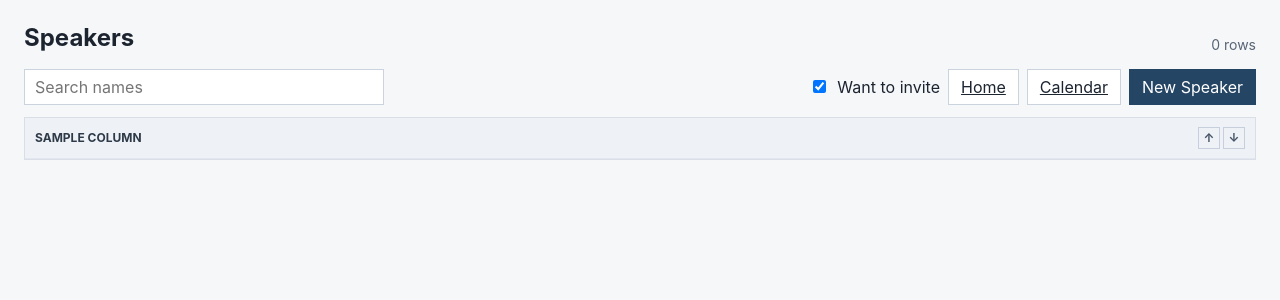
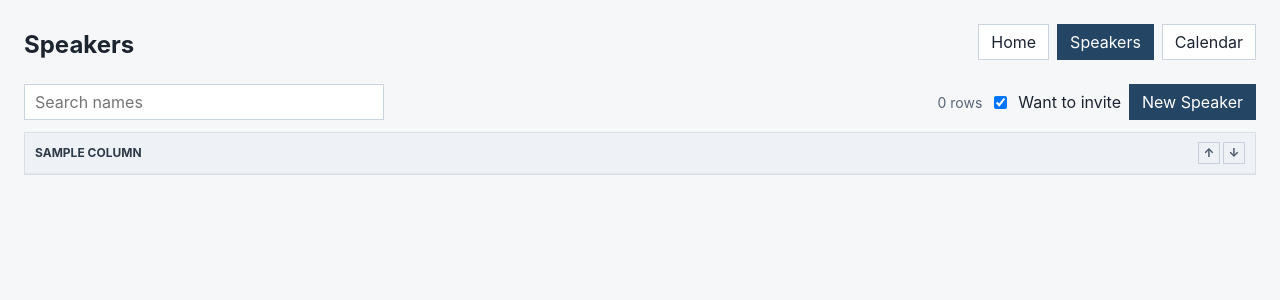
Before and after one commit to Gulliver-Lab/Seminars, a Python web app: template web-app/src/seminars/templates/speakers.html in a window 1280 px wide. Shown: the top 300 px of the page. Run offline with Jinja, Linux system fonts and the light colour scheme; the template is opened without the code that fills it: most values are stand-ins (such as "Sample title", 1, 10 or a date in 2020).

Commit message:
feat: better navigation UI

```diff
--- a/web-app/src/seminars/templates/speakers.html
+++ b/web-app/src/seminars/templates/speakers.html
@@ -30,7 +30,7 @@
         display: flex;
         gap: 16px;
         justify-content: space-between;
-        margin-bottom: 16px;
+        margin-bottom: 24px;
       }
 
       h1 {
@@ -63,6 +63,24 @@
       .nav {
         display: flex;
         gap: 8px;
+      }
+
+      .nav .button {
+        background: #ffffff;
+        border: 1px solid #cbd3df;
+        color: #1c2430;
+        text-decoration: none;
+      }
+
+      .nav .button:hover {
+        background: #eef2f7;
+        border-color: #aeb9c8;
+      }
+
+      .nav .button.active {
+        background: #254565;
+        border-color: #254565;
+        color: #ffffff;
       }
 
       .search-input {
@@ -465,7 +483,11 @@
     <main>
       <div class="page-header">
         <h1>Speakers</h1>
-        <div class="count"><span id="visible-count">{{ visible_count }}</span> rows</div>
+        <nav class="nav" aria-label="Primary">
+          <a class="button" href="{{ url_path_for(request, 'home_index') }}">Home</a>
+          <a class="button active" href="{{ url_path_for(request, 'speakers_index') }}">Speakers</a>
+          <a class="button" href="{{ url_path_for(request, 'calendar_index') }}">Calendar</a>
+        </nav>
       </div>
 
       <div class="toolbar">
@@ -478,14 +500,11 @@
           autocomplete="off"
         >
         <div class="toolbar-actions">
+          <div class="count"><span id="visible-count">{{ visible_count }}</span> rows</div>
           <label class="checkbox-field">
             <input id="want-to-invite-filter" type="checkbox" checked>
             Want to invite
           </label>
-          <nav class="nav" aria-label="Primary">
-            <a class="button secondary-button" href="{{ url_path_for(request, 'home_index') }}">Home</a>
-            <a class="button secondary-button" href="{{ url_path_for(request, 'calendar_index') }}">Calendar</a>
-          </nav>
           <button type="button" id="new-speaker-button">New Speaker</button>
         </div>
       </div>
```
Also changed, not shown: web-app/src/seminars/templates/calendar.html (+8 -1 lines).
